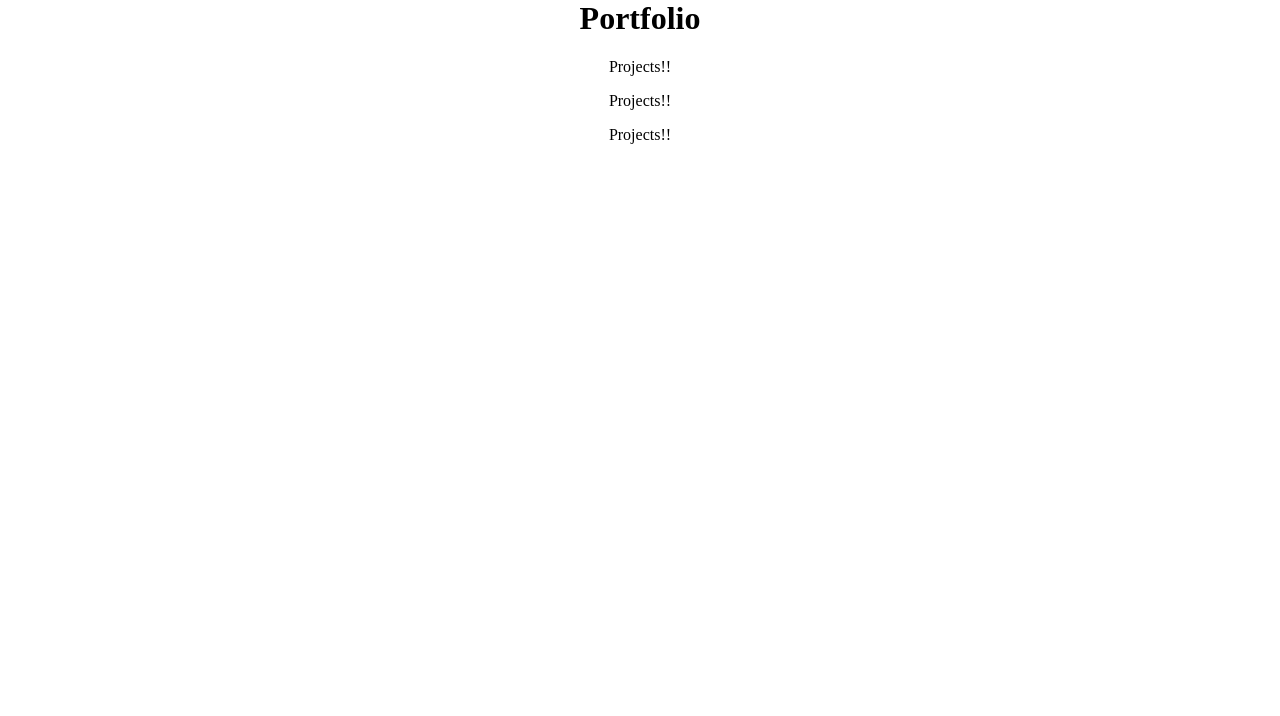
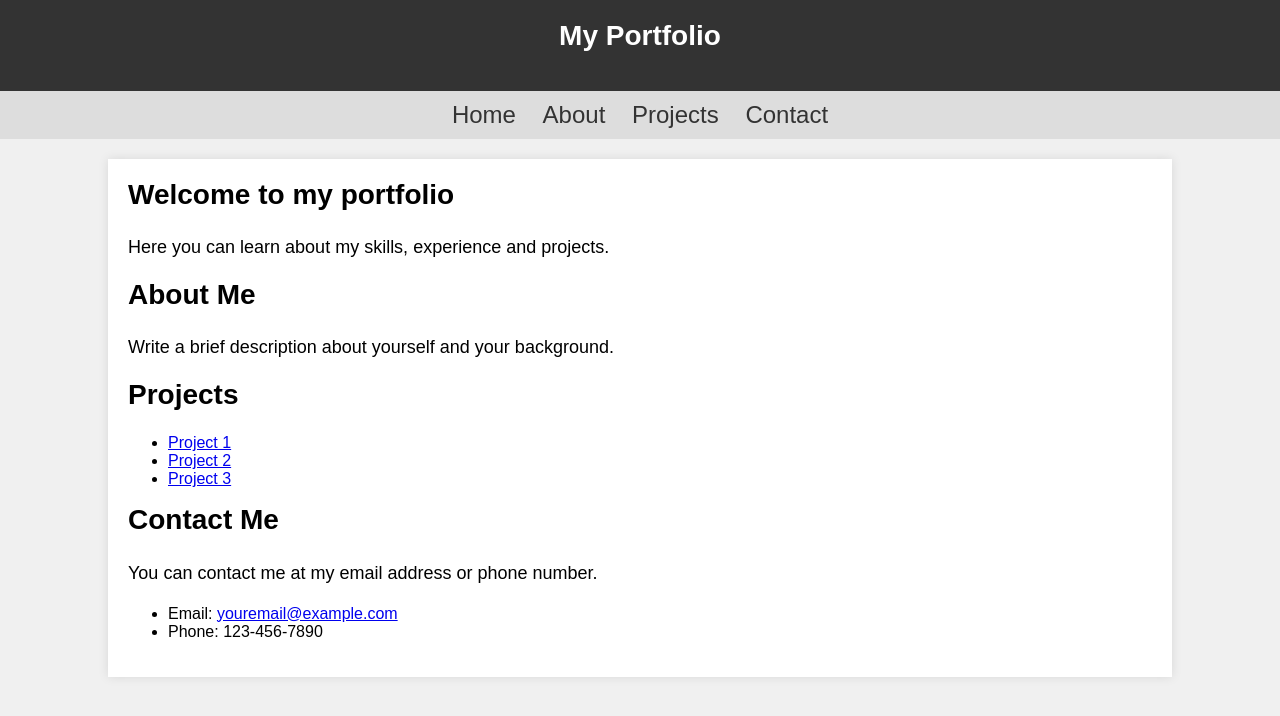
Before and after one commit to CManley01/Portfolio, a plain HTML site: page index.html in a window 1280 px wide. Drawn offline with Linux system fonts and the light colour scheme.

Commit message:
Update index.html

```diff
--- a/index.html
+++ b/index.html
@@ -1,14 +1,91 @@
-<html lang = "en">
+<!DOCTYPE html>
+<html>
 <head>
-	<meta charset="utf-8">
-	<meta name ="viewport" content = "width=device-width, initial-scale=1.0">
-	<title>Document</title>
-	<link rel = "stylesheet" href="styles.css">
+	<title>My Portfolio</title>
+	<meta charset="UTF-8">
+	<meta name="viewport" content="width=device-width, initial-scale=1.0">
+	<style>
+		body {
+			font-family: Arial, sans-serif;
+			background-color: #f0f0f0;
+			margin: 0;
+			padding: 0;
+		}
+		header {
+			background-color: #333;
+			color: #fff;
+			padding: 20px;
+			text-align: center;
+			font-size: 36px;
+		}
+		nav {
+			background-color: #ddd;
+			padding: 10px;
+			text-align: center;
+			font-size: 24px;
+			margin-bottom: 20px;
+		}
+		nav a {
+			text-decoration: none;
+			color: #333;
+			padding: 10px;
+		}
+		nav a:hover {
+			background-color: #333;
+			color: #fff;
+		}
+		.container {
+			width: 80%;
+			margin: auto;
+			padding: 20px;
+			background-color: #fff;
+			box-shadow: 0px 0px 10px rgba(0,0,0,0.1);
+		}
+		h1 {
+			font-size: 28px;
+			margin-top: 0;
+		}
+		p {
+			font-size: 18px;
+			line-height: 1.5;
+		}
+	</style>
 </head>
 <body>
-	<h1>Portfolio</h1>
-	<p>Projects!!
-	<p>Projects!!
-	<p>Projects!!
+	<header>
+		<h1>My Portfolio</h1>
+	</header>
+	<nav>
+		<a href="#home">Home</a>
+		<a href="#about">About</a>
+		<a href="#projects">Projects</a>
+		<a href="#contact">Contact</a>
+	</nav>
+	<div class="container">
+		<section id="home">
+			<h1>Welcome to my portfolio</h1>
+			<p>Here you can learn about my skills, experience and projects.</p>
+		</section>
+		<section id="about">
+			<h1>About Me</h1>
+			<p>Write a brief description about yourself and your background.</p>
+		</section>
+		<section id="projects">
+			<h1>Projects</h1>
+			<ul>
+				<li><a href="#">Project 1</a></li>
+				<li><a href="#">Project 2</a></li>
+				<li><a href="#">Project 3</a></li>
+			</ul>
+		</section>
+		<section id="contact">
+			<h1>Contact Me</h1>
+			<p>You can contact me at my email address or phone number.</p>
+			<ul>
+				<li>Email: <a href="mailto:youremail@example.com">youremail@example.com</a></li>
+				<li>Phone: 123-456-7890</li>
+			</ul>
+		</section>
+	</div>
 </body>
 </html>
```
